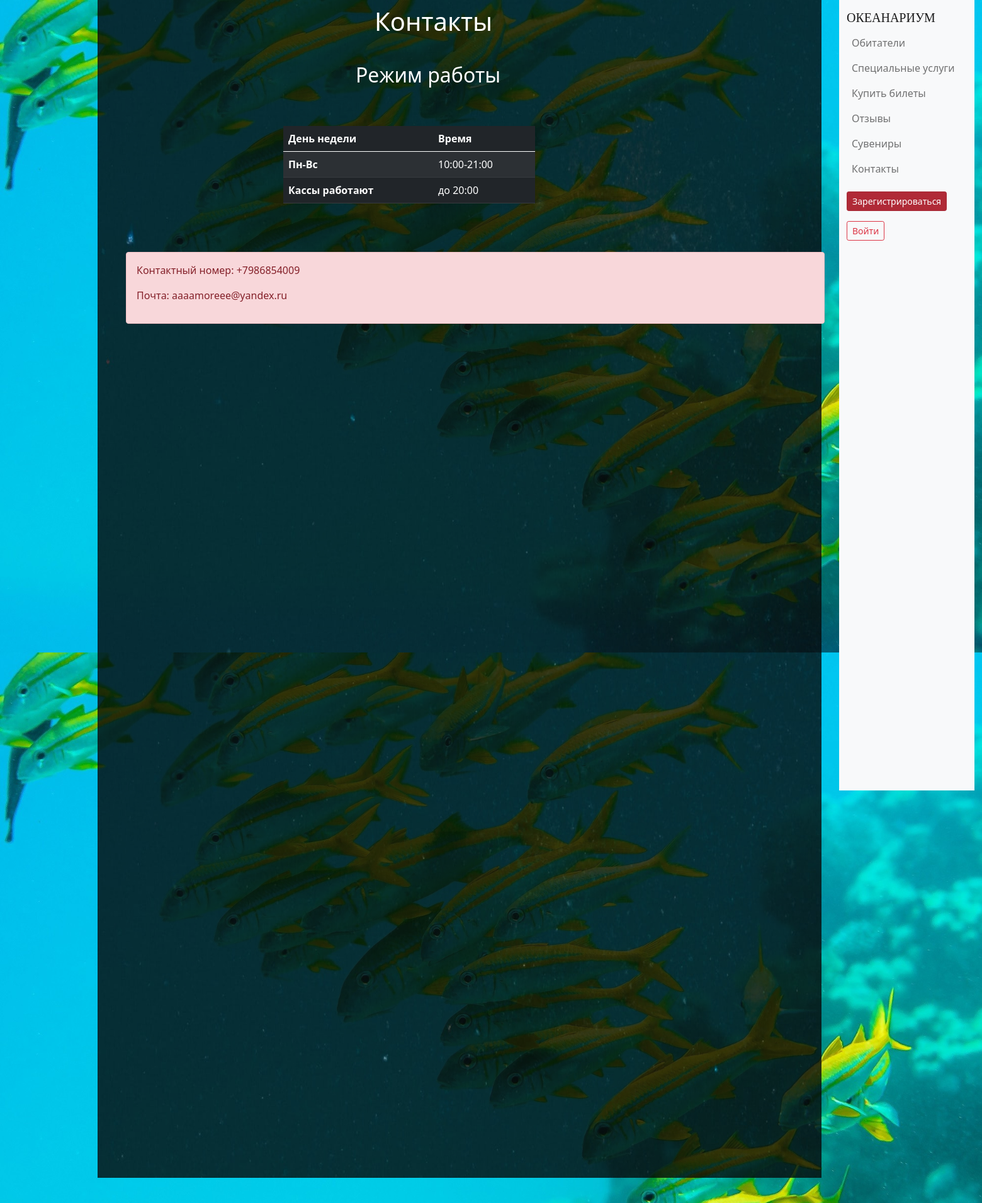
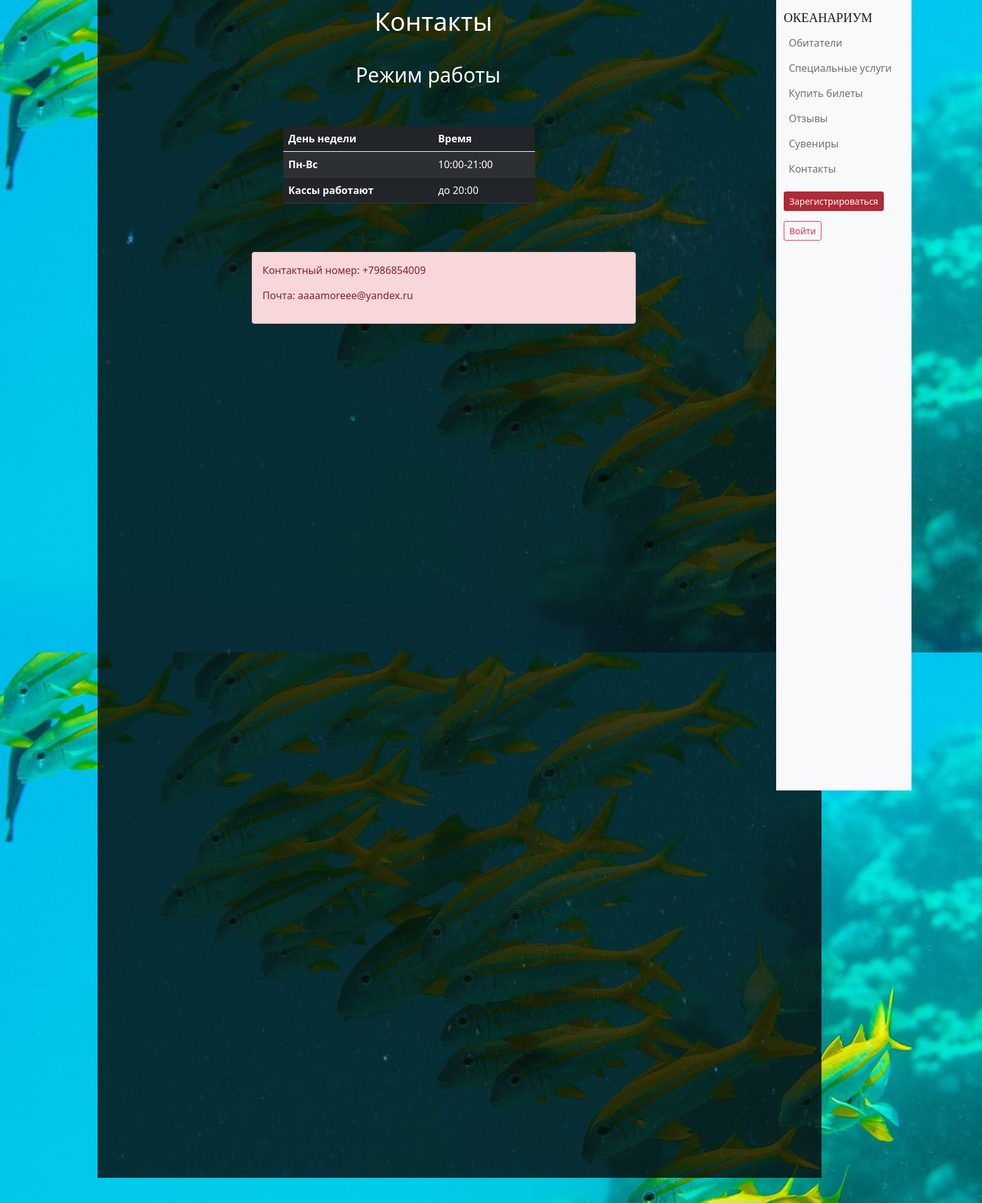
Before and after one commit to PolinaPar2003/WEB, a Flask app: page /contacts in a window 1560 px wide. Shown: the top 1910 px of the page at 63% size. Run offline with Flask 2, Linux system fonts and the light colour scheme; some libraries are stand-ins or nearby versions.

Commit message:
some details

```diff
--- a/project/templates/base.html
+++ b/project/templates/base.html
@@ -21,7 +21,7 @@
 
   .row {position: absolute;
   top: 0px;
-  left: 1345px;}
+  left: 1245px;}
 
   .navbar-container .navbar-brand {font-family: SovMod;
 font-style: normal;
--- a/project/templates/contacts.html
+++ b/project/templates/contacts.html
@@ -29,10 +29,10 @@ left: 450px;
 width: 400px;}
 
 .alert {position: absolute;
-left: 200px;
+left: 400px;
 top: 400px;
    font-style: normal;
-   right: 250px;
+   right: 550px;
 font-weight: normal;}
     </style>
 <div class="kard">
```
